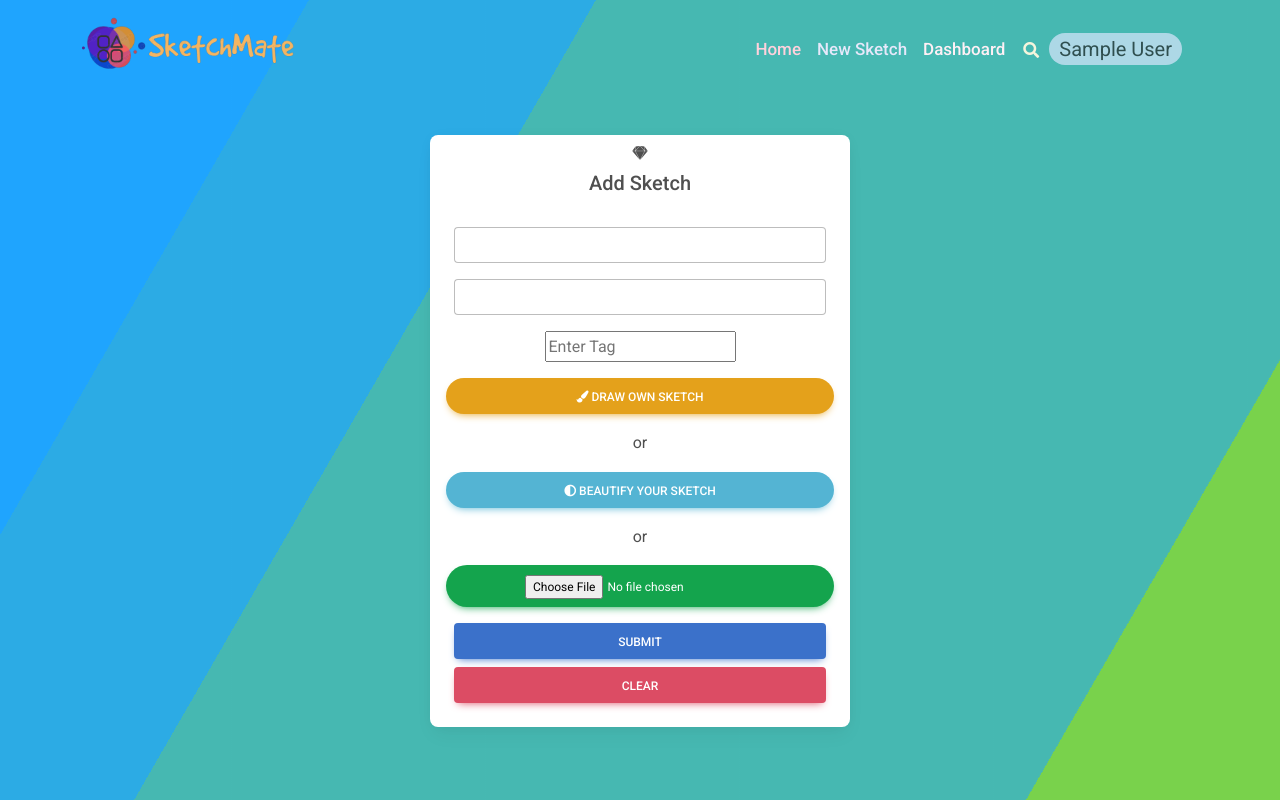
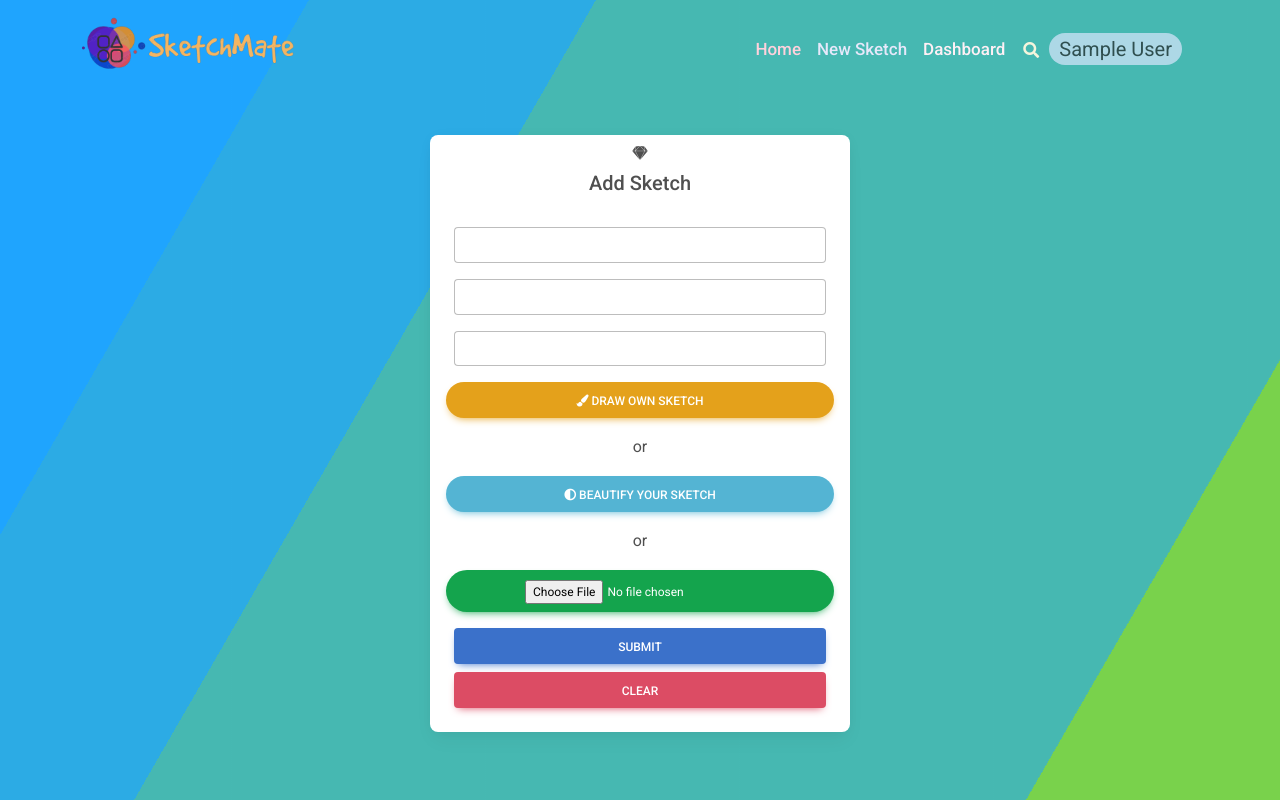
Before and after one commit to Darkcodegaju/SketchMate, a React (Create React App) app in the folder client/: page /addTour in a window 1280 px wide. Built offline with nearby package versions, Linux system fonts and the light colour scheme; sample sign-in values are in the browser's storage.

Commit message:
Update AddEditTour.js

```diff
--- a/client/src/pages/AddEditTour.js
+++ b/client/src/pages/AddEditTour.js
@@ -138,7 +138,7 @@ const AddEditTour = () => {
               />
             </div>
             <div className="col-md-12">
-              <input
+              <MDBInput
                 name="tags"
                 variant="outlined"
                 placeholder="Enter Tag"
```
